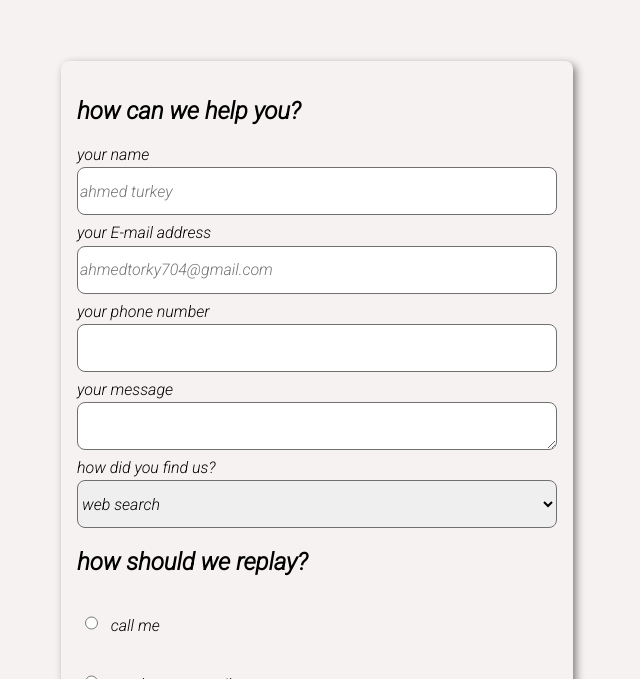
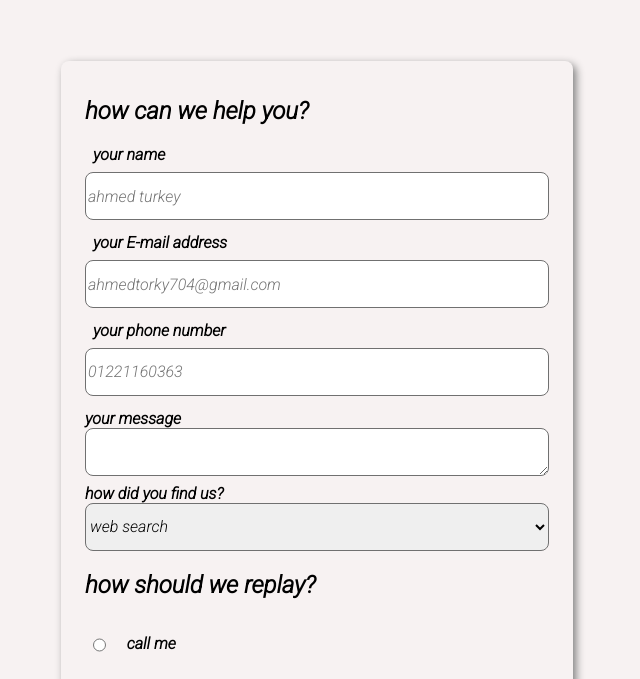
Before and after one commit to ahmed-turkey/form2, a plain HTML site: page index.html in a window 1280 px wide. Shown: the part 62-741 px from the top of the page, without its empty margins (323-963 px from the left). Drawn offline with Linux system fonts and the light colour scheme.

Commit message:
more styling

```diff
--- a/index.html
+++ b/index.html
@@ -46,11 +46,12 @@
               <label for="user-phone">your phone number</label>
               <input
                 id="user-phone"
-                type="number"
+                type="tel"
                 name="userphone"
                 required
                 maxlength="11"
                 minlength="11"
+                placeholder="01221160363"
               />
             </li>
 
--- a/styles.css
+++ b/styles.css
@@ -15,11 +15,19 @@ form {
   border-radius: 8px;
   box-shadow: 0.2rem 0.2rem 0.5rem gray;
 }
+section{
+    margin: 0.5rem;
+}
 form ul {
   list-style: none;
   padding: 0;
 
   margin: 0;
+}
+form li { margin:  0.8rem 0;
+}
+form li label{
+    margin: 0.5rem;
 }
 
 input,
@@ -28,8 +36,7 @@ select {
   width: 100%;
   height: 3rem;
   display: block;
-  margin-bottom: 0.5rem;
-  margin-top: 0.2rem;
+
   border-radius: 8px;
   box-sizing: border-box;
   font: inherit;
@@ -39,6 +46,8 @@ select {
 .form-control-inline input {
   width: auto;
   margin-right: 0.8rem;
+  cursor: pointer;
+
 }
 
 textarea {
@@ -64,12 +73,14 @@ input:focus,textarea:focus{ background-color: rgb(145, 204, 238);
 label {
   display: flex;
   align-items: center;
+  font-weight: bold;
+
 }
 option{
     background-color:rgb(145, 204, 238);
 
 }
-button{
+button{ cursor: pointer;
     width: 4.5rem;
     height: 2rem;
     font-size: inherit;
```
